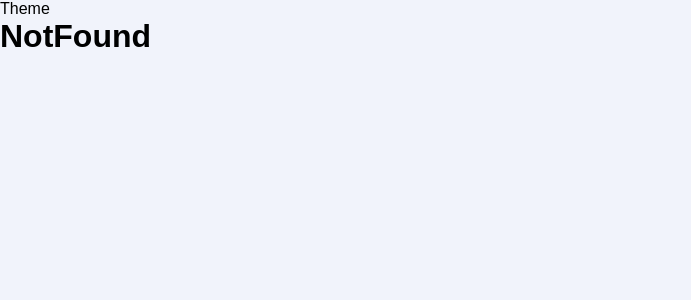
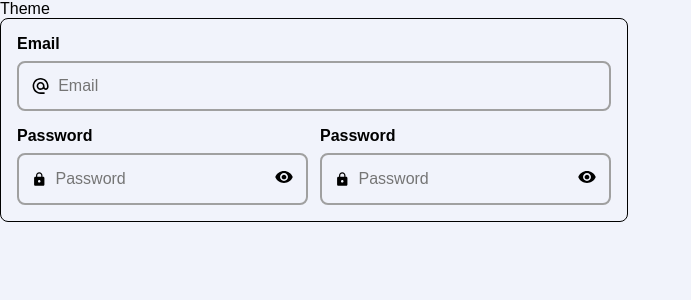
Before and after one commit to HenrickyL/best-browser-games, a React (Vite) app: page /auth/login in a window 1280 px wide. Shown: the top 300 px of the page, without its empty margins (0-691 px from the left). Built offline with nearby package versions, Linux system fonts and the light colour scheme; the HTML template or start-up script is replaced by a standard one.

Commit message:
add Login page

```diff
--- a/src/App.tsx
+++ b/src/App.tsx
@@ -4,6 +4,7 @@ import GlobalStyle from './globalCss'
 import { ThemeProvider } from 'styled-components'
 import { BrowserRouter, Route, Routes } from 'react-router-dom'
 import { Home } from './_pages/Home'
+import { Login } from './_pages/Login'
 
 
 function App() {
@@ -23,8 +24,8 @@ function App() {
       <BrowserRouter>
             <Routes>
                 <Route path="/" element={<Home />} />
+                <Route path="/auth/login" element={<Login />} />
                 <Route path="*" element={<h1>NotFound</h1>} />
-
             </Routes>
       </BrowserRouter>
     </ThemeProvider>
--- a/src/_pages/Home/index.tsx
+++ b/src/_pages/Home/index.tsx
@@ -1,37 +1,8 @@
-import { Form } from "../../_components/Form"
-import { Input } from "../../_components/Input"
-import { MdOutlineAlternateEmail as EmailIcon } from "react-icons/md";
-
 
 export const Home = ()=>{
     return (
         <div>
-            <Form.Root action="post">
-                <Form.Field id="aaa">
-                    <Form.Label for="email" text="Email"/>
-                    <Input.Root>
-                        <Input.Field>
-                            <Input.Icon icon={EmailIcon} />
-                            <Input.Input id="email" placeholder="Email"/>
-                        </Input.Field>
-                    </Input.Root>
-                </Form.Field>
-                <Form.FieldGroup>
-                    <Form.Field id="bbb">
-                        <Form.Label for="password" text="Password"/>
-                        <Input.Root>
-                            <Input.Password placeholder="Password"/>
-                        </Input.Root>
-                    </Form.Field>
-
-                    <Form.Field id="ccc">
-                        <Form.Label for="password" text="Password"/>
-                        <Input.Root>
-                            <Input.Password placeholder="Password"/>
-                        </Input.Root>
-                    </Form.Field>
-                </Form.FieldGroup>
-            </Form.Root>
+            <h1>Home</h1>
         </div>
     )
 }
--- /dev/null
+++ b/src/_pages/Login/index.tsx
@@ -0,0 +1,37 @@
+import { LoginSty } from "./style"
+import { Form } from "../../_components/Form"
+import { Input } from "../../_components/Input"
+import { MdOutlineAlternateEmail as EmailIcon } from "react-icons/md";
+
+export const Login = ()=>{
+    return(
+        <LoginSty>
+            <Form.Root action="post">
+                <Form.Field id="aaa">
+                    <Form.Label for="email" text="Email"/>
+                    <Input.Root>
+                        <Input.Field>
+                            <Input.Icon icon={EmailIcon} />
+                            <Input.Input id="email" placeholder="Email"/>
+                        </Input.Field>
+                    </Input.Root>
+                </Form.Field>
+                <Form.FieldGroup>
+                    <Form.Field id="bbb">
+                        <Form.Label for="password" text="Password"/>
+                        <Input.Root>
+                            <Input.Password placeholder="Password"/>
+                        </Input.Root>
+                    </Form.Field>
+
+                    <Form.Field id="ccc">
+                        <Form.Label for="password" text="Password"/>
+                        <Input.Root>
+                            <Input.Password placeholder="Password"/>
+                        </Input.Root>
+                    </Form.Field>
+                </Form.FieldGroup>
+            </Form.Root>
+        </LoginSty>
+    )
+}
--- /dev/null
+++ b/src/_pages/Login/style.ts
@@ -0,0 +1,4 @@
+import styled from "styled-components";
+
+export const LoginSty = styled.div`
+`
```
